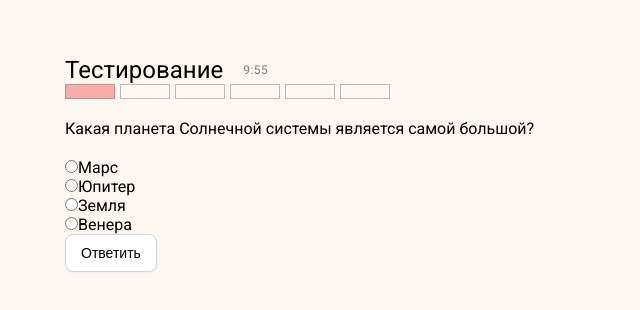
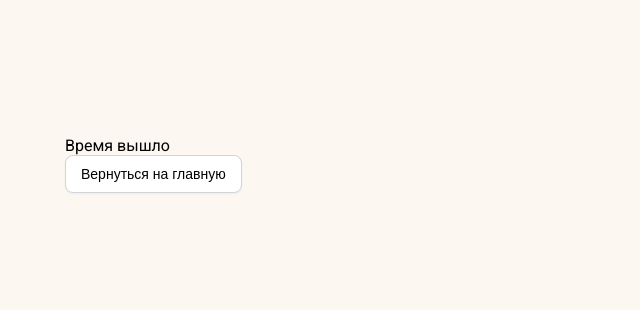
Before and after one commit to denniztr/human-anatomy-reactjs, a React (Vite) app: page /quiz in a window 1280 px wide. Shown: the part 236-546 px from the top of the page, without its empty margins (0-640 px from the left). Built offline with nearby package versions, Linux system fonts and the light colour scheme.

Commit message:
catching time when it's over

```diff
--- a/src/pages/Quiz/QuizPage.tsx
+++ b/src/pages/Quiz/QuizPage.tsx
@@ -2,9 +2,13 @@ import styles from './quizPage.module.scss';
 
 import { useState, useEffect } from 'react';
 import { useForm } from 'react-hook-form';
+import { Link } from 'react-router-dom';
+
 import { formatTime } from '../../utils/formatTime';
+
+import { data } from '../../mockdata/quiz';
+
 import Button from '../../components/ui/button/button';
-import { data } from '../../mockdata/quiz';
 
 type Answer = string | string[];
 
@@ -12,7 +16,7 @@ function QuizPage() {
   // const [time, setTime] = useState(600);
 
   const [time, setTime] = useState<number>(
-    parseInt(localStorage.getItem('time') || '600')
+    parseInt(localStorage.getItem('time') || '5')
   );
 
   const [currentQuestion, setCurrentQuestion] = useState<number>(
@@ -30,6 +34,8 @@ function QuizPage() {
   );
   // const [isTestFinished, setIsTestFinished] = useState(false);
 
+  const [isTimeOver, setIsTimeOver] = useState(false);
+
   const { questions } = data;
 
   useEffect(() => {
@@ -45,6 +51,11 @@ function QuizPage() {
     }, 1000);
 
     if (isTestFinished) clearInterval(interval);
+
+    if (time === 0) {
+      clearInterval(interval);
+      setIsTimeOver(true);
+    }
 
     return () => {
       clearInterval(interval);
@@ -83,52 +94,62 @@ function QuizPage() {
   };
 
   const steps = () => {
-    return questions.map((el, index) => (
+    return questions.map((_, index) => (
       <div
         key={index}
-        className={
-        `
+        className={`
           ${styles.steps__step}
           ${currentQuestion === index && styles.steps_active}
           ${index < currentQuestion && styles.steps_passed}
-        `
-        }
-      >
-
-      </div>
+        `}
+      />
     ));
   };
 
   return (
     <section className={styles.container}>
       <header className={styles.heading}>
-        {!isTestFinished && (
+        {!isTestFinished && !isTimeOver && (
           <>
             <div className={styles.heading_action}>
               <h1 className={styles.heading_title}>Тестирование</h1>
               <span>{formatTime(time)}</span>
             </div>
-            <div className={styles.steps}>
-              {steps()}
-            </div>
+            <div className={styles.steps}>{steps()}</div>
           </>
         )}
       </header>
       <section className={styles.content}>
-        {isTestFinished ? (
+        {isTimeOver ? (
+          <div>
+            <p>Время вышло</p>
+            <Link to="/">
+              <Button onClick={() => startTestAgain()}>
+                Вернуться на главную
+              </Button>
+            </Link>
+          </div>
+        ) : isTestFinished ? (
           <div className={styles.content__test_result}>
             <p>Тест закончился</p>
             <p>Время выполнения: {formatTime(time)}</p>
             <Button onClick={() => startTestAgain()}>Начать тест заново</Button>
+            <Link to="/">
+              <Button onClick={() => startTestAgain()}>
+                Вернуться на главную
+              </Button>
+            </Link>
           </div>
         ) : (
           <>
-            {questions[currentQuestion]?.question}
+            <h1 className={styles.content_title}>
+              {questions[currentQuestion]?.question}
+            </h1>
             <form onSubmit={handleSubmit(onSubmit)}>
               {questions[currentQuestion]?.type === 'radio' && (
-                <ul>
+                <ul className={styles.content_options}>
                   {questions[currentQuestion].options?.map((option, index) => (
-                    <li key={index}>
+                    <li key={index} className={styles.content_options__option}>
                       <input
                         type="radio"
                         {...register('ответ', { required: true })}
@@ -140,9 +161,9 @@ function QuizPage() {
                 </ul>
               )}
               {questions[currentQuestion]?.type === 'checkbox' && (
-                <ul>
+                <ul className={styles.content_options}>
                   {questions[currentQuestion].options?.map((option, index) => (
-                    <li key={index}>
+                    <li key={index} className={styles.content_options__option}>
                       <input
                         type="checkbox"
                         {...register('ответ', { required: true })}
@@ -155,6 +176,7 @@ function QuizPage() {
               )}
               {questions[currentQuestion]?.type === 'textarea' && (
                 <textarea
+                  className={styles.content_options__textarea}
                   rows={6}
                   cols={100}
                   {...register('ответ', { required: true })}
--- a/src/pages/Quiz/quizPage.module.scss
+++ b/src/pages/Quiz/quizPage.module.scss
@@ -3,7 +3,7 @@
 }
 
 .heading {
-  margin: 0 0 20px;
+  //margin: 0 0 20px;
   &_action {
     display: flex;
     align-items: center;
@@ -16,11 +16,15 @@
   }
 
   & span {
-    font-size: 12px;
-    color: rgba(128, 128, 128, 1);
+    background-color: rgba(255, 255, 255, 1);
+    border: 1px solid rgba(209, 213, 219, 1);
+    border-radius: 8px;
+    color: rgba(0, 0, 0, 1);
+    box-shadow: 0 1px 2px 0 rgba(0, 0, 0, 0.05);
     font-weight: 400;
-    line-height: 1.5;
-    letter-spacing: 0.5px;
+    text-align: center;
+    font-size: 14px;
+    padding: 2px 20px;
   }
 
   &_steps {
@@ -35,32 +39,36 @@
       background-color: rgba(128, 128, 128, 0.501);
     }
   }
-
 }
 
 .steps {
   display: flex;
   gap: 5px;
+  padding: 10px 0 10px 0;
 
   &__step {
     width: 50px;
     height: 15px;
     border: 1px solid rgba(128, 128, 128, 0.501);
+    background-color: rgba(255, 255, 255, 1);
+    border: 1px solid rgba(209, 213, 219, 1);
+    border-radius: 8px;
+    box-shadow: 0 1px 2px 0 rgba(0, 0, 0, 0.05);
   }
 
   &_active {
-    background-color: rgba(242, 0, 0, 0.300);
+    background-color: rgba(30, 30, 30, 0.4);
   }
 
   &_passed {
-    background-color: rgba(242, 0, 0, 1);
+    background-color: rgba(30, 30, 30, 0.8);
   }
 }
 
 .content {
   display: flex;
   flex-direction: column;
-  gap: 20px;
+  //gap: 20px;
 
   &_title {
     font-size: 18px;
@@ -69,4 +77,22 @@
     letter-spacing: 0.5px;
   }
 
+  &_options {
+    padding: 12px 0 12px 0;
+
+    :not(:last-child) {
+      padding-bottom: 10px;
+    }
+
+    & input {
+      margin-right: 10px;
+      cursor: pointer;
+      color: red;
+      background-color: red;
+    }
+
+    &__textarea {
+      margin: 12px 0 12px 0;
+    }
+  }
 }
```
